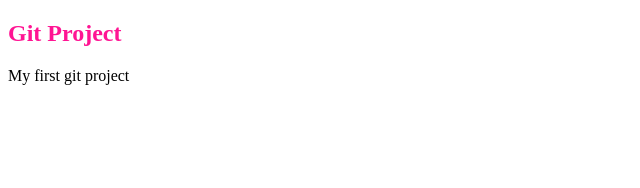
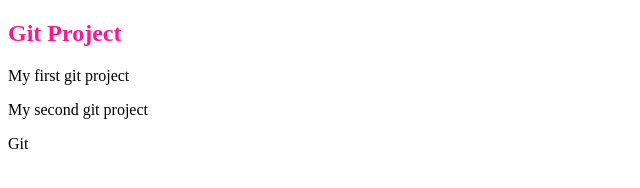
Before and after one commit to KirakosyanAlina/Site, a plain HTML site: page index.html in a window 1280 px wide. Shown: the whole page, without its empty margins (0-640 px from the left). Drawn offline with Linux system fonts and the light colour scheme.

Commit message:
add paragraph

```diff
--- a/index.html
+++ b/index.html
@@ -9,6 +9,8 @@
 <div class="about_middle">
     <h2 style="color: deeppink">Git Project</h2>
     <p>My first git project</p>
+    <p>My second git project</p>
+	<p> Git</p>
 </div>
 </body>
 </html>
```
